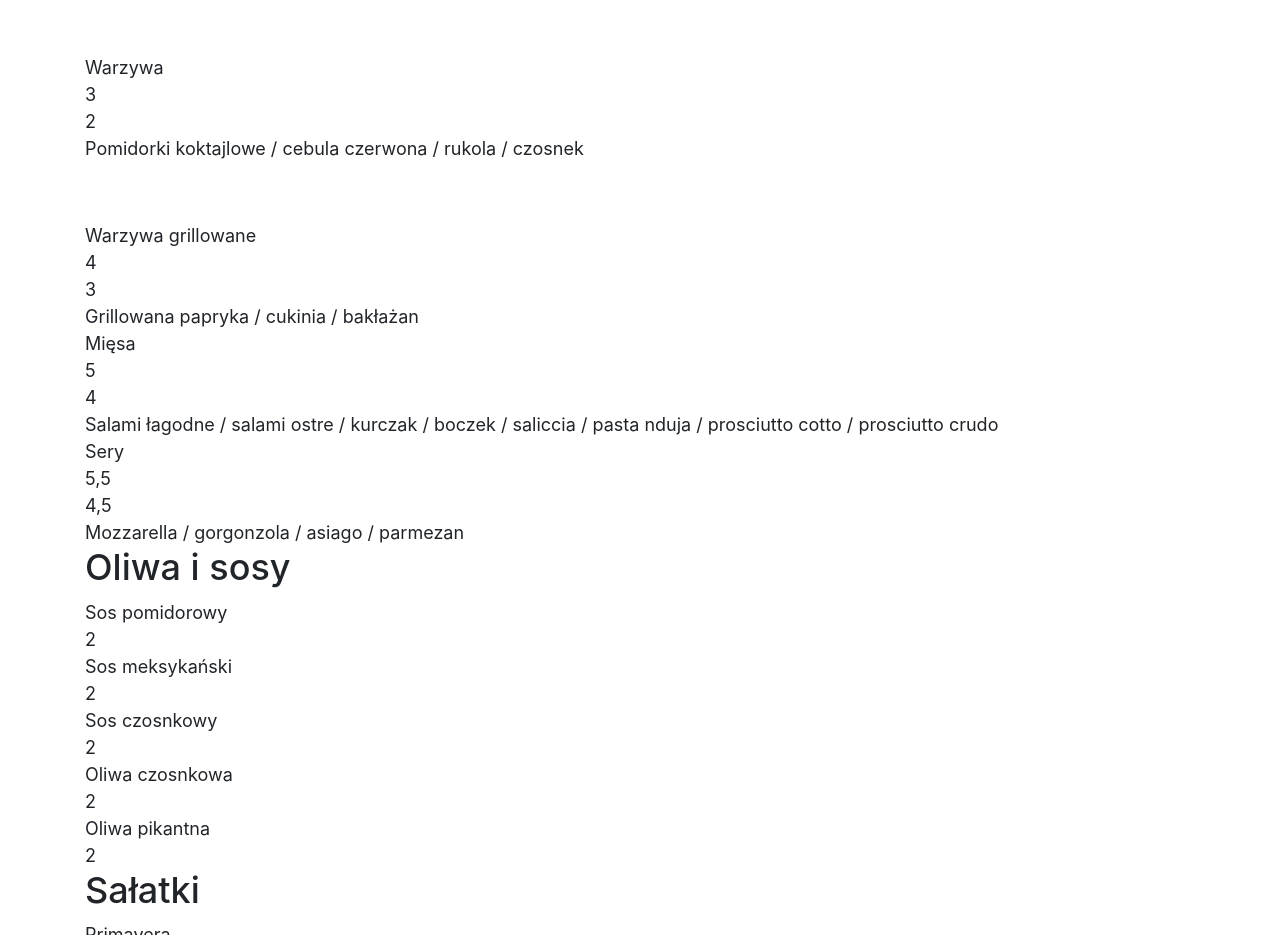
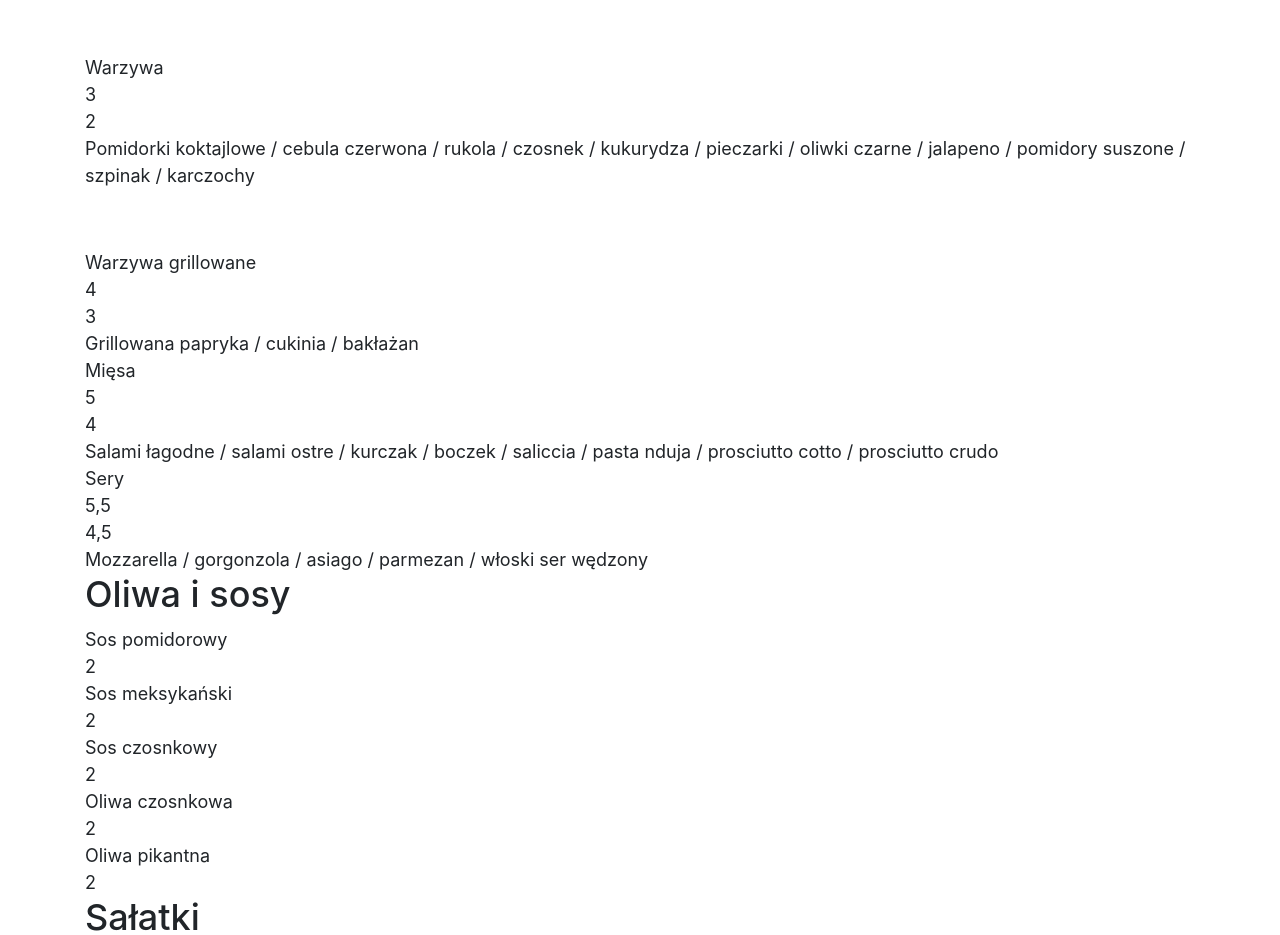
Before and after one commit to paho1993/pizzeria-poszlo-z-dymem, a Gatsby site: page /menu in a window 1280 px wide. Shown: the part 2940-3875 px from the top of the page. Built offline with nearby package versions, Linux system fonts and the light colour scheme; Gatsby itself is replaced by a stand-in of ours.

Commit message:
added ingredients

```diff
--- a/src/pages/menu.js
+++ b/src/pages/menu.js
@@ -251,7 +251,9 @@ const MenuPage = () => (
                 <div class="menu-item-price">3</div>
                 <div class="menu-item-price2">2</div>
                 <div class="menu-item-description">
-                  Pomidorki koktajlowe / cebula czerwona / rukola / czosnek
+                  Pomidorki koktajlowe / cebula czerwona / rukola / czosnek /
+                  kukurydza / pieczarki / oliwki czarne / jalapeno / pomidory
+                  suszone / szpinak / karczochy
                 </div>
               </div>
               <div class="menu-item">
@@ -278,7 +280,8 @@ const MenuPage = () => (
                 <div class="menu-item-price">5,5</div>
                 <div class="menu-item-price2">4,5</div>
                 <div class="menu-item-description">
-                  Mozzarella / gorgonzola / asiago / parmezan
+                  Mozzarella / gorgonzola / asiago / parmezan / włoski ser
+                  wędzony
                 </div>
               </div>
             </div>
```
